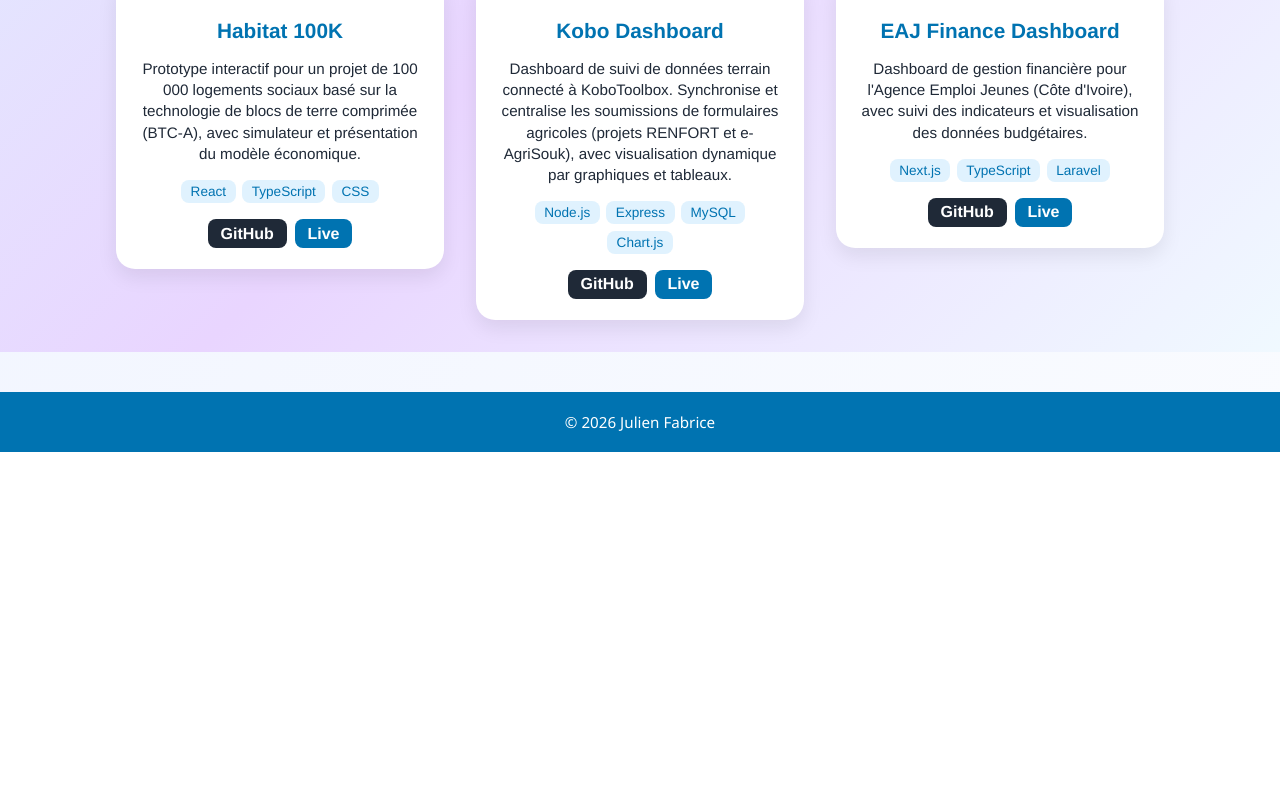
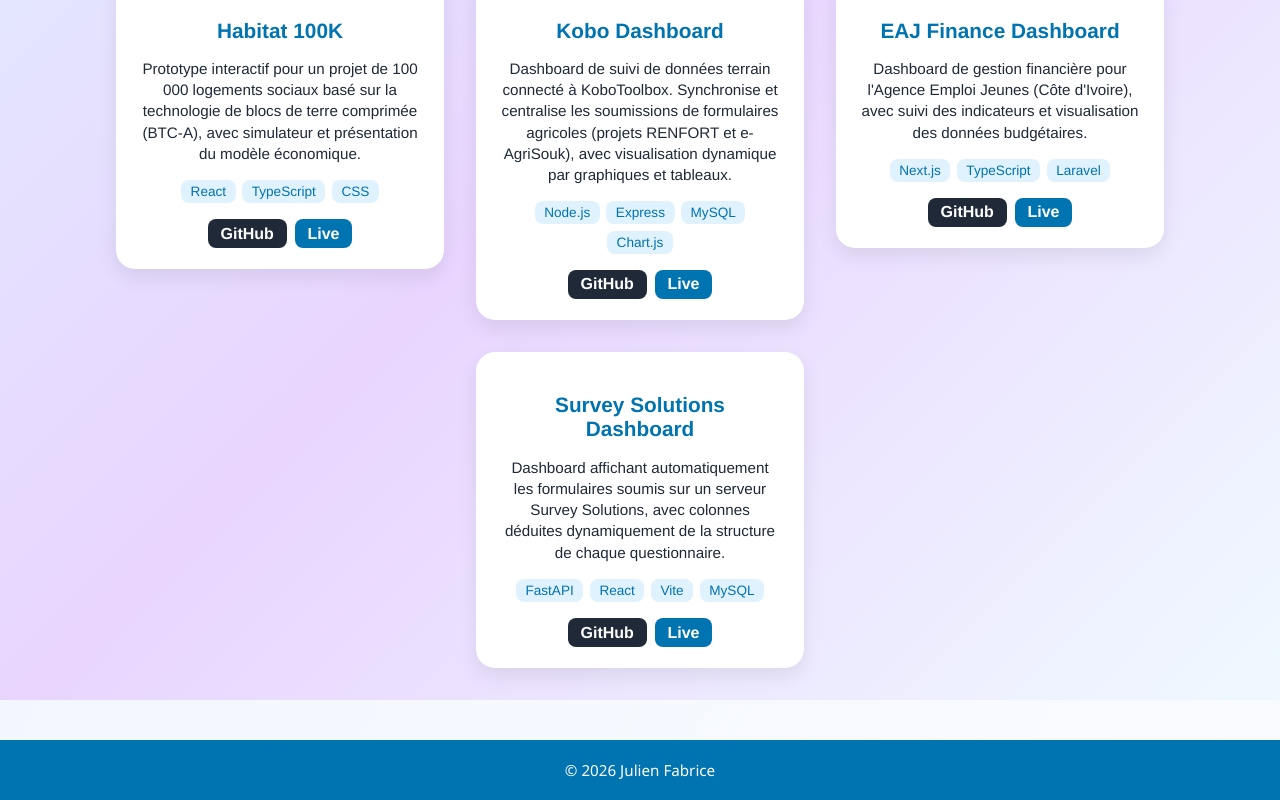
Before and after one commit to julienfabrice/portfolio-react-julien, a React (Create React App) app: page /projects in a window 1280 px wide. Shown: the part 630-1430 px from the top of the page. Before the commit the page ends 1082 px from the top, so only its background shows below. Built offline with nearby package versions, Linux system fonts and the light colour scheme.

Commit message:
Ajout des projets EAJ Finance Dashboard et Survey Solutions Dashboard

```diff
--- a/src/components/Projects.js
+++ b/src/components/Projects.js
@@ -57,6 +57,15 @@
           github="https://github.com/julienfabrice/aej-finance-dashboard"
           live="https://aej-finance-dashboard.netlify.app"
         />
+
+         <ProjectCard
+          title="Survey Solutions Dashboard"
+          description="Dashboard affichant automatiquement les formulaires soumis sur un serveur Survey Solutions, avec colonnes déduites dynamiquement de la structure de chaque questionnaire."
+          tech="FastAPI, React, Vite, MySQL"
+          github="https://github.com/julienfabrice/survey-solutions-dashboard"
+          live="https://cool-praline-48269f.netlify.app"
+        />
+
       </div>
     </div>
   );
```
